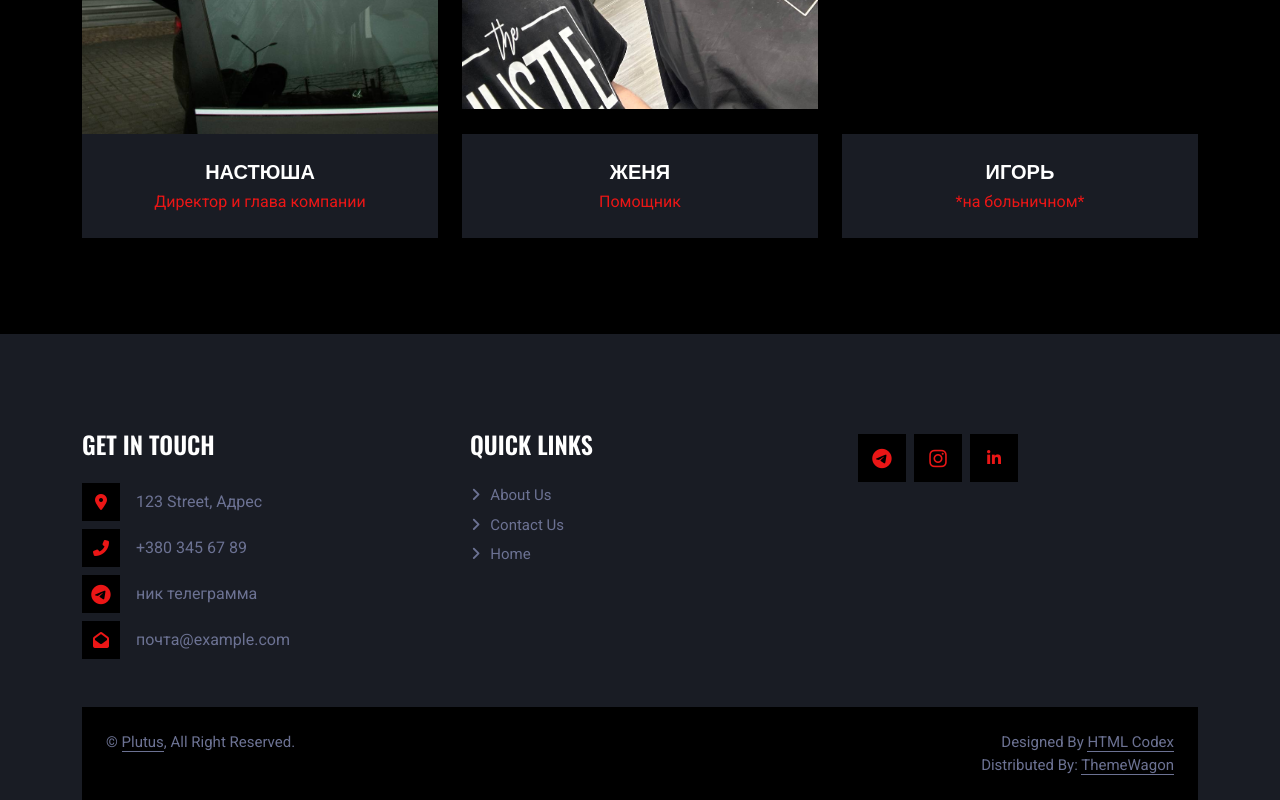
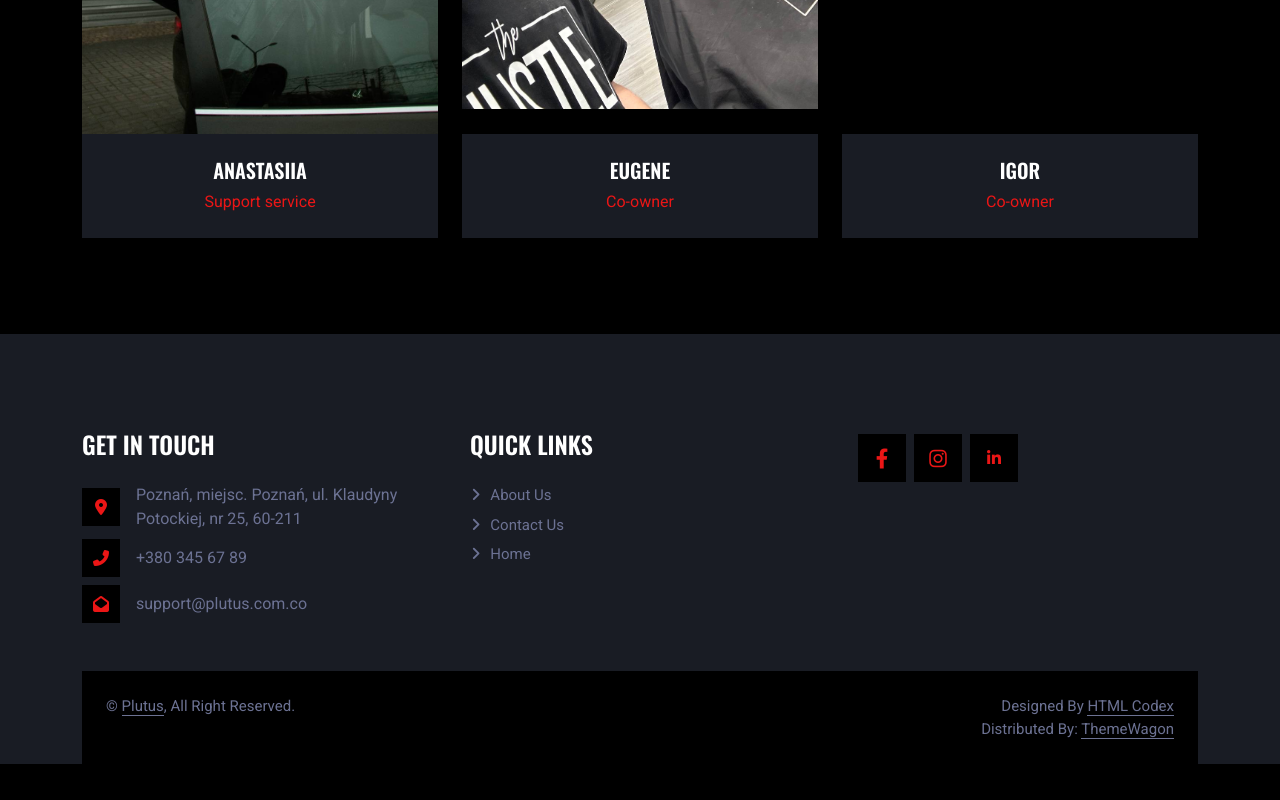
Before and after one commit to anastasia-rez/migration, a plain HTML site: page about.html in a window 1280 px wide. Shown: the part 2526-3326 px from the top of the page. After the commit the page ends 3290 px from the top, so only its background shows below. Drawn offline with nearby package versions, Linux system fonts and the light colour scheme.

Commit message:
почта+фб

```diff
--- a/about.html
+++ b/about.html
@@ -223,15 +223,15 @@ Individual Approach</h3>
                     <div class="team-item">
                         <div class="team-img position-relative overflow-hidden">
                             <img class="img-fluid"  src="/img/настя.JPG" alt="">
-                            <div class="team-social">
+                            <!-- <div class="team-social">
                                 <a class="btn btn-square" href=""><i class="fab fa-facebook-f"></i></a>
                                 <a class="btn btn-square" href=""><i class="fab fa-twitter"></i></a>
                                 <a class="btn btn-square" href=""><i class="fab fa-instagram"></i></a>
-                            </div>
+                            </div> -->
                         </div>
                         <div class="bg-secondary text-center p-4">
-                            <h5 class="text-uppercase">Настюша</h5>
-                            <span class="text-primary">Директор и глава компании</span>
+                            <h5 class="text-uppercase">Anastasiia</h5>
+                            <span class="text-primary">Support service</span>
                         </div>
                     </div>
                 </div>
@@ -239,15 +239,15 @@ Individual Approach</h3>
                     <div class="team-item">
                         <div class="team-img position-relative overflow-hidden">
                             <img class="img-fluid" src="/img/женя.jpg" alt="">
-                            <div class="team-social">
+                            <!-- <div class="team-social">
                                 <a class="btn btn-square" href=""><i class="fab fa-facebook-f"></i></a>
                                 <a class="btn btn-square" href=""><i class="fab fa-twitter"></i></a>
                                 <a class="btn btn-square" href=""><i class="fab fa-instagram"></i></a>
-                            </div>
+                            </div> -->
                         </div>
                         <div class="bg-secondary text-center p-4">
-                            <h5 class="text-uppercase">Женя</h5>
-                            <span class="text-primary">Помощник</span>
+                            <h5 class="text-uppercase">Eugene</h5>
+                            <span class="text-primary">Сo-owner</span>
                         </div>
                     </div>
                 </div>
@@ -255,15 +255,16 @@ Individual Approach</h3>
                     <div class="team-item">
                         <div class="team-img position-relative overflow-hidden">
                             <img class="img-fluid" src="/img/игорь.jpg" alt="">
-                            <div class="team-social">
+                            <!-- <div class="team-social">
                                 <a class="btn btn-square" href=""><i class="fab fa-facebook-f"></i></a>
                                 <a class="btn btn-square" href=""><i class="fab fa-twitter"></i></a>
                                 <a class="btn btn-square" href=""><i class="fab fa-instagram"></i></a>
-                            </div>
+                            </div> -->
                         </div>
                         <div class="bg-secondary text-center p-4">
-                            <h5 class="text-uppercase">Игорь</h5>
-                            <span class="text-primary">*на больничном*</span>
+                            <h5 class="text-uppercase">Igor</h5>
+                            <span class="text-primary">Сo-owner
+                            </span>
                         </div>
                     </div>
                 </div>
@@ -283,7 +284,7 @@ Individual Approach</h3>
                         <div class="btn-square bg-dark flex-shrink-0 me-3">
                             <span class="fa fa-map-marker-alt text-primary"></span>
                         </div>
-                        <span>123 Street, Адрес</span>
+                        <span>Poznań, miejsc. Poznań, ul. Klaudyny Potockiej, nr 25, 60-211</span>
                     </div>
                     <div class="d-flex align-items-center mb-2">
                         <div class="btn-square bg-dark flex-shrink-0 me-3">
@@ -291,17 +292,17 @@ Individual Approach</h3>
                         </div>
                         <span>+380 345 67 89</span>
                     </div>
-                    <div class="d-flex align-items-center mb-2">
+                    <!-- <div class="d-flex align-items-center mb-2">
                         <div class="btn-square bg-dark flex-shrink-0 me-3">
-                            <span class="fa-brands fa-telegram fa-lg text-primary"></span>
+                            <span class="fab fa-facebook-f fa-lg text-primary"></span>
                         </div>
                         <span>ник телеграмма</span>
-                    </div>
+                    </div> -->
                     <div class="d-flex align-items-center">
                         <div class="btn-square bg-dark flex-shrink-0 me-3">
                             <span class="fa fa-envelope-open text-primary"></span>
                         </div>
-                        <span>почта@example.com</span>
+                        <span>support@plutus.com.co</span>
                     </div>
                 </div>
                 <div class="col-lg-4 col-md-6">
@@ -319,7 +320,7 @@ Individual Approach</h3>
                         <button type="button" class="btn btn-primary py-2 position-absolute top-0 end-0 mt-2 me-2">SignUp</button>
                     </div> -->
                     <div class="d-flex pt-1 m-n1">
-                        <a class="btn btn-lg-square btn-dark text-primary m-1" href=""><i class="fa-brands fa-telegram fa-lg"></i></a>
+                        <a class="btn btn-lg-square btn-dark text-primary m-1" href=""><i class="fab fa-facebook-f fa-lg"></i></a>
                         <a class="btn btn-lg-square btn-dark text-primary m-1" href=""><i class="fa-brands fa-instagram fa-lg"></i></a>
                         <!-- <a class="btn btn-lg-square btn-dark text-primary m-1" href=""><i class="fab fa-youtube"></i></a> -->
                         <a class="btn btn-lg-square btn-dark text-primary m-1" href=""><i class="fab fa-linkedin-in"></i></a>
--- a/css/style.css
+++ b/css/style.css
@@ -231,7 +231,7 @@
     width: 90%;
 } */
 
-.team-item .team-img::before,
+/* .team-item .team-img::before,
 .team-item .team-img::after {
     position: absolute;
     content: "";
@@ -241,7 +241,7 @@
     left: 0;
     background: rgba(0, 0, 0, .85);
     transition: .5s;
-}
+} */
 
 .team-item .team-img::after {
     left: auto;
```
Also changed, not shown: contact.html (+9 -9 lines), czech.html (+6 -6 lines), german.html (+6 -6 lines), hungary.html (+6 -6 lines), index.html (+13 -13 lines), lithuania.html (+5 -5 lines), poland.html (+5 -5 lines), polandEducation.html (+5 -5 lines), slovakia.html (+2 -2 lines), usa.html (+5 -5 lines).
